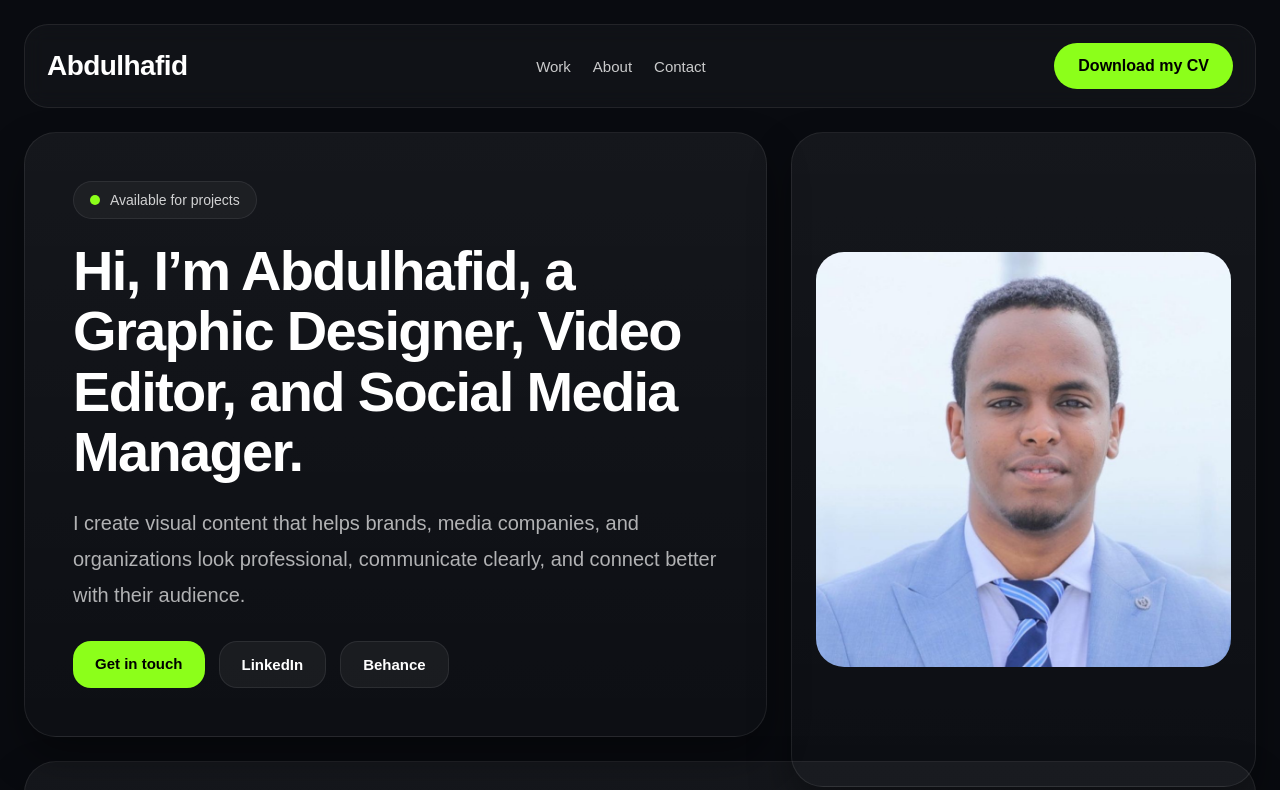
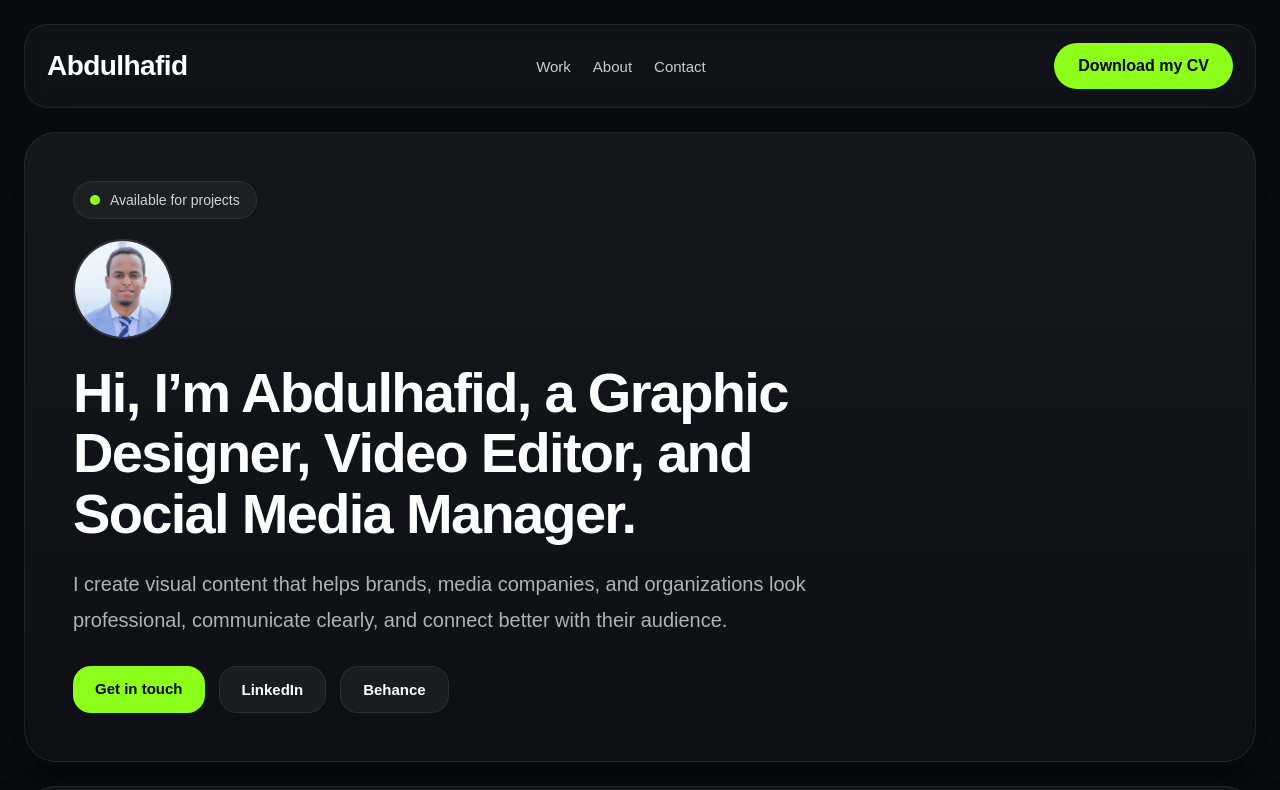
Before and after one commit to hafid505/portfolio, a Next.js app: page / in a window 1280 px wide. Shown: the top 790 px of the page. Built offline with nearby package versions, Linux system fonts and the light colour scheme.

Commit message:
Update page.jsx

```diff
--- a/app/page.jsx
+++ b/app/page.jsx
@@ -37,15 +37,9 @@ export default function Page() {
         <div style={styles.logo}>Abdulhafid</div>
 
         <nav style={styles.nav}>
-          <a href="#work" style={styles.navLink}>
-            Work
-          </a>
-          <a href="#about" style={styles.navLink}>
-            About
-          </a>
-          <a href="#contact" style={styles.navLink}>
-            Contact
-          </a>
+          <a href="#work" style={styles.navLink}>Work</a>
+          <a href="#about" style={styles.navLink}>About</a>
+          <a href="#contact" style={styles.navLink}>Contact</a>
         </nav>
 
         <a href="/cv.pdf" download style={styles.cvButton}>
@@ -54,11 +48,17 @@ export default function Page() {
       </header>
 
       <section style={styles.heroSection}>
-        <div style={styles.heroLeft}>
+        <div style={styles.heroCard}>
           <div style={styles.availableBadge}>
             <span style={styles.greenDot} />
             Available for projects
           </div>
+
+          <img
+            src="/profile.jpg"
+            alt="Abdulhafid"
+            style={styles.smallProfileImage}
+          />
 
           <h1 style={styles.heroTitle}>
             Hi, I’m Abdulhafid, a Graphic Designer, Video Editor, and Social
@@ -72,9 +72,7 @@ export default function Page() {
           </p>
 
           <div style={styles.heroButtons}>
-            <a href="#contact" style={styles.primaryButton}>
-              Get in touch
-            </a>
+            <a href="#contact" style={styles.primaryButton}>Get in touch</a>
             <a
               href="https://www.linkedin.com/in/hafid505"
               target="_blank"
@@ -91,16 +89,6 @@ export default function Page() {
             >
               Behance
             </a>
-          </div>
-        </div>
-
-        <div style={styles.heroRight}>
-          <div style={styles.profileCard}>
-            <img
-              src="/profile.jpg"
-              alt="Abdulhafid"
-              style={styles.profileImage}
-            />
           </div>
         </div>
       </section>
@@ -249,46 +237,15 @@ const styles = {
   heroSection: {
     maxWidth: "1280px",
     margin: "0 auto",
-    display: "grid",
-    gridTemplateColumns: "1.6fr 1fr",
-    gap: "24px",
   },
 
-  heroLeft: {
+  heroCard: {
     border: "1px solid rgba(255,255,255,0.08)",
     borderRadius: "32px",
     padding: "48px",
     background:
       "linear-gradient(180deg, rgba(255,255,255,0.05), rgba(255,255,255,0.02))",
     boxShadow: "0 20px 40px rgba(0,0,0,0.35)",
-  },
-
-  heroRight: {
-    display: "flex",
-  },
-
-  profileCard: {
-    width: "100%",
-    minHeight: "100%",
-    border: "1px solid rgba(255,255,255,0.08)",
-    borderRadius: "32px",
-    overflow: "hidden",
-    background:
-      "linear-gradient(180deg, rgba(255,255,255,0.05), rgba(255,255,255,0.02))",
-    boxShadow: "0 20px 40px rgba(0,0,0,0.35)",
-    display: "flex",
-    alignItems: "center",
-    justifyContent: "center",
-    padding: "24px",
-  },
-
-  profileImage: {
-    width: "100%",
-    maxWidth: "420px",
-    aspectRatio: "1 / 1",
-    objectFit: "cover",
-    borderRadius: "28px",
-    display: "block",
   },
 
   availableBadge: {
@@ -301,7 +258,7 @@ const styles = {
     backgroundColor: "rgba(255,255,255,0.04)",
     color: "rgba(255,255,255,0.8)",
     fontSize: "14px",
-    marginBottom: "22px",
+    marginBottom: "20px",
   },
 
   greenDot: {
@@ -310,6 +267,16 @@ const styles = {
     borderRadius: "50%",
     backgroundColor: "#8CFF1A",
     display: "inline-block",
+  },
+
+  smallProfileImage: {
+    width: "96px",
+    height: "96px",
+    borderRadius: "50%",
+    objectFit: "cover",
+    display: "block",
+    border: "2px solid rgba(255,255,255,0.12)",
+    marginBottom: "24px",
   },
 
   heroTitle: {
```
